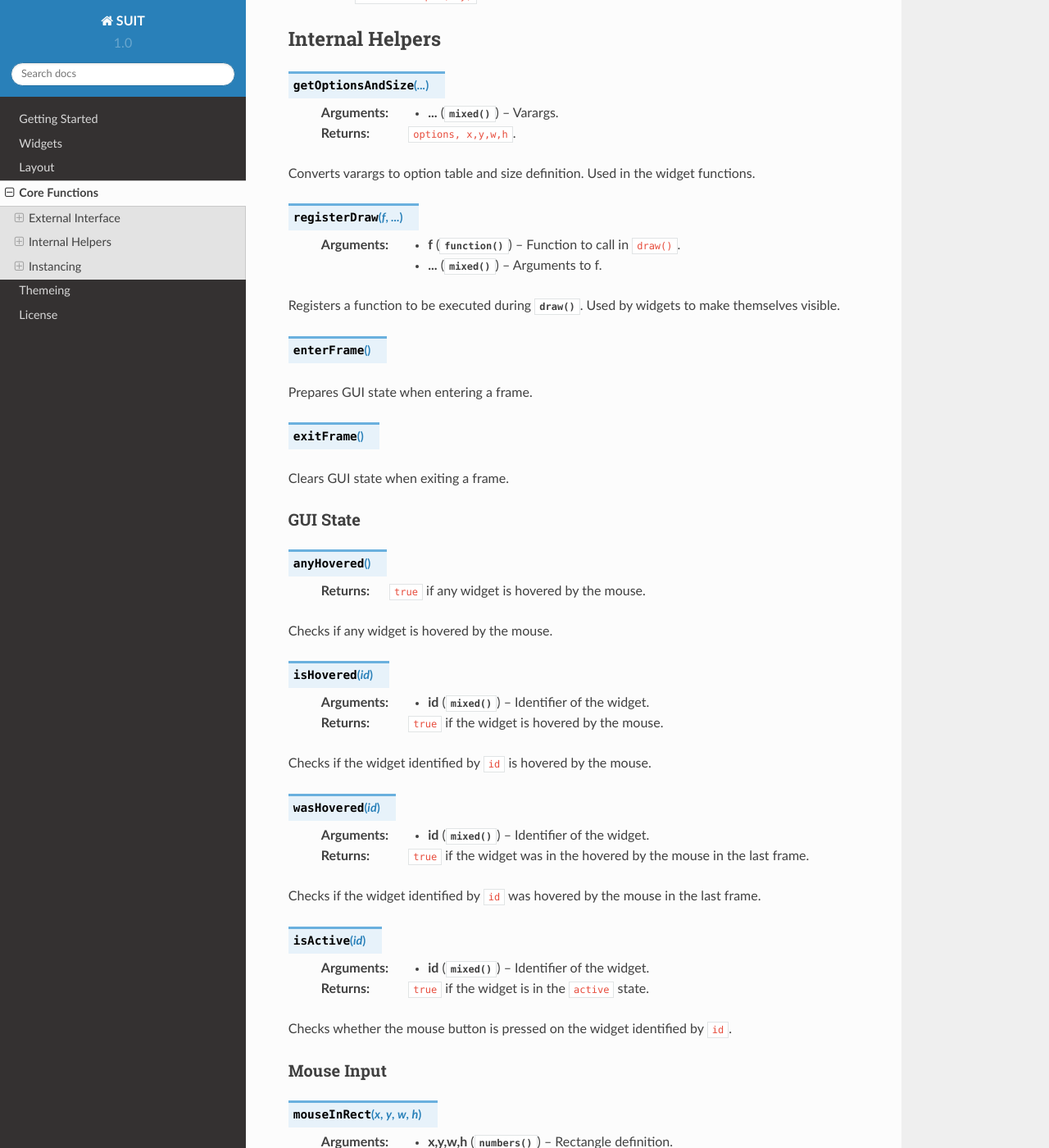
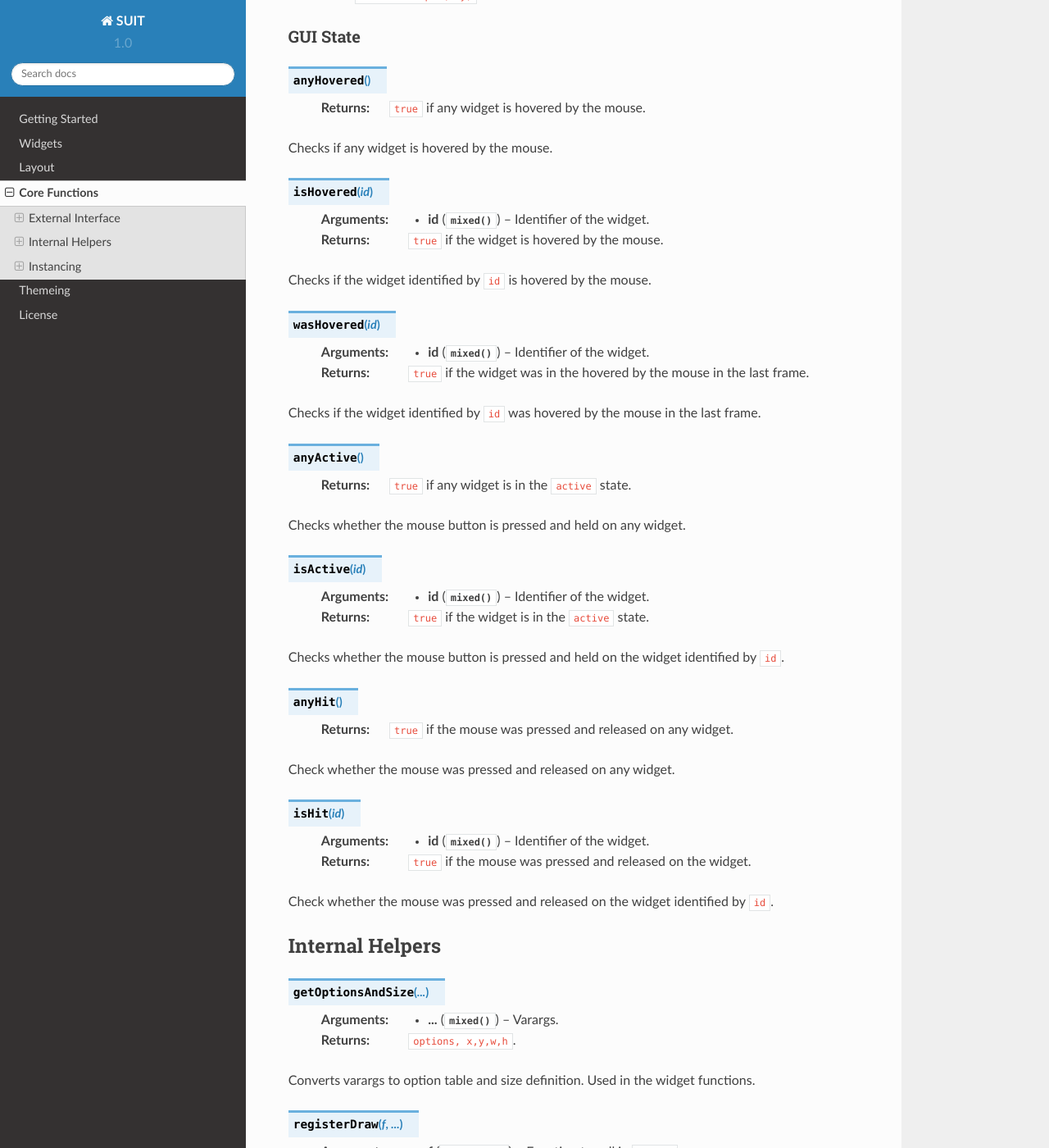
Before and after one commit to vrld/suit, a Sphinx documentation site: the page built from docs/core.rst, in a window 1280 px wide and 1400 px high, scrolled down 1077 px. Shown: the whole window at 82% size. Built offline with Sphinx 7.4.7 and the Read the Docs theme 2.0.0, drawn with Linux system fonts in a browser that asks for light colours.

```diff
--- a/docs/core.rst
+++ b/docs/core.rst
@@ -46,6 +46,56 @@ Forwards a ``love.keypressed(key)`` event to SUIT.
 Forwards a ``love.textinput(key)`` event to SUIT.
 
 
+GUI State
+^^^^^^^^^
+
+.. function:: anyHovered()
+
+   :returns: ``true`` if any widget is hovered by the mouse.
+
+Checks if any widget is hovered by the mouse.
+
+.. function:: isHovered(id)
+
+   :param mixed id: Identifier of the widget.
+   :returns: ``true`` if the widget is hovered by the mouse.
+
+Checks if the widget identified by ``id`` is hovered by the mouse.
+
+.. function:: wasHovered(id)
+
+   :param mixed id: Identifier of the widget.
+   :returns: ``true`` if the widget was in the hovered by the mouse in the last frame.
+
+Checks if the widget identified by ``id`` was hovered by the mouse in the last frame.
+
+.. function:: anyActive()
+
+   :returns: ``true`` if any widget is in the ``active`` state.
+
+Checks whether the mouse button is pressed and held on any widget.
+
+.. function:: isActive(id)
+
+   :param mixed id: Identifier of the widget.
+   :returns: ``true`` if the widget is in the ``active`` state.
+
+Checks whether the mouse button is pressed and held on the widget identified by ``id``.
+
+.. function:: anyHit()
+
+   :returns: ``true`` if the mouse was pressed and released on any widget.
+
+Check whether the mouse was pressed and released on any widget.
+
+.. function:: isHit(id)
+
+   :param mixed id: Identifier of the widget.
+   :returns: ``true`` if the mouse was pressed and released on the widget.
+
+Check whether the mouse was pressed and released on the widget identified by ``id``.
+
+
 Internal Helpers
 ----------------
 
```
Also changed, not shown: other parts of docs/core.rst (+0 -30 lines), README.md (+12 -1 lines), 5 other files.
